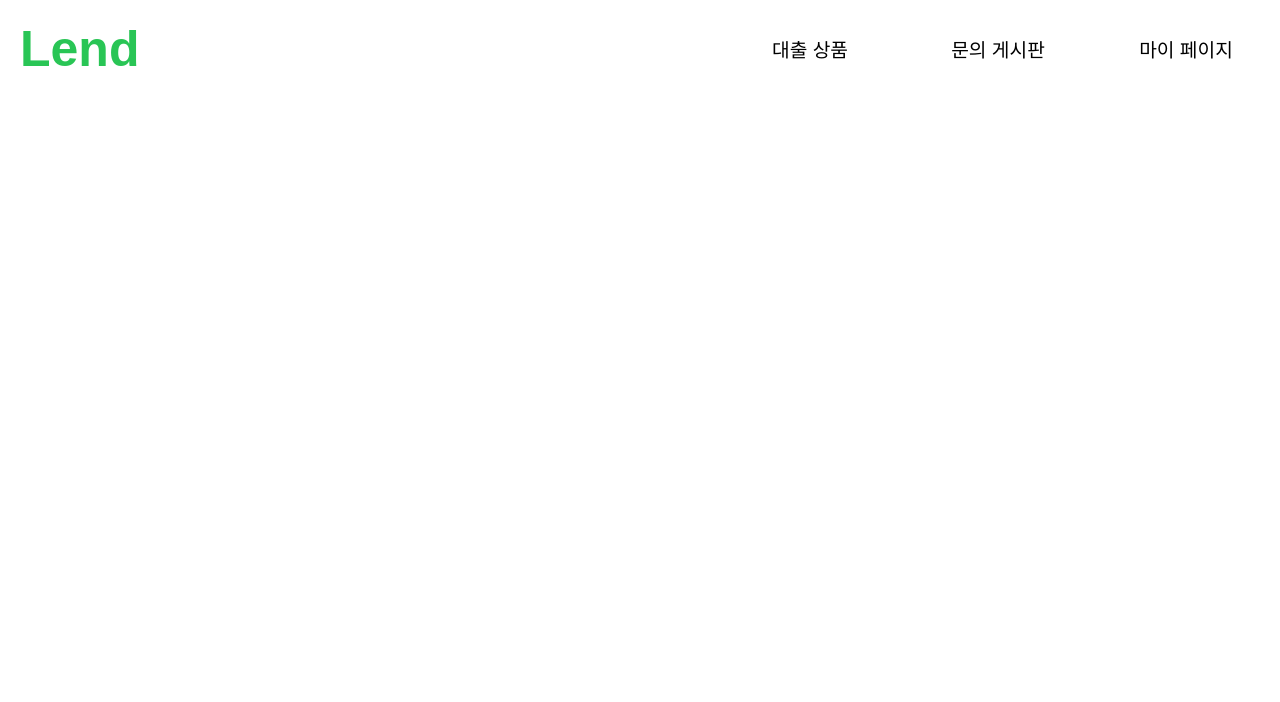
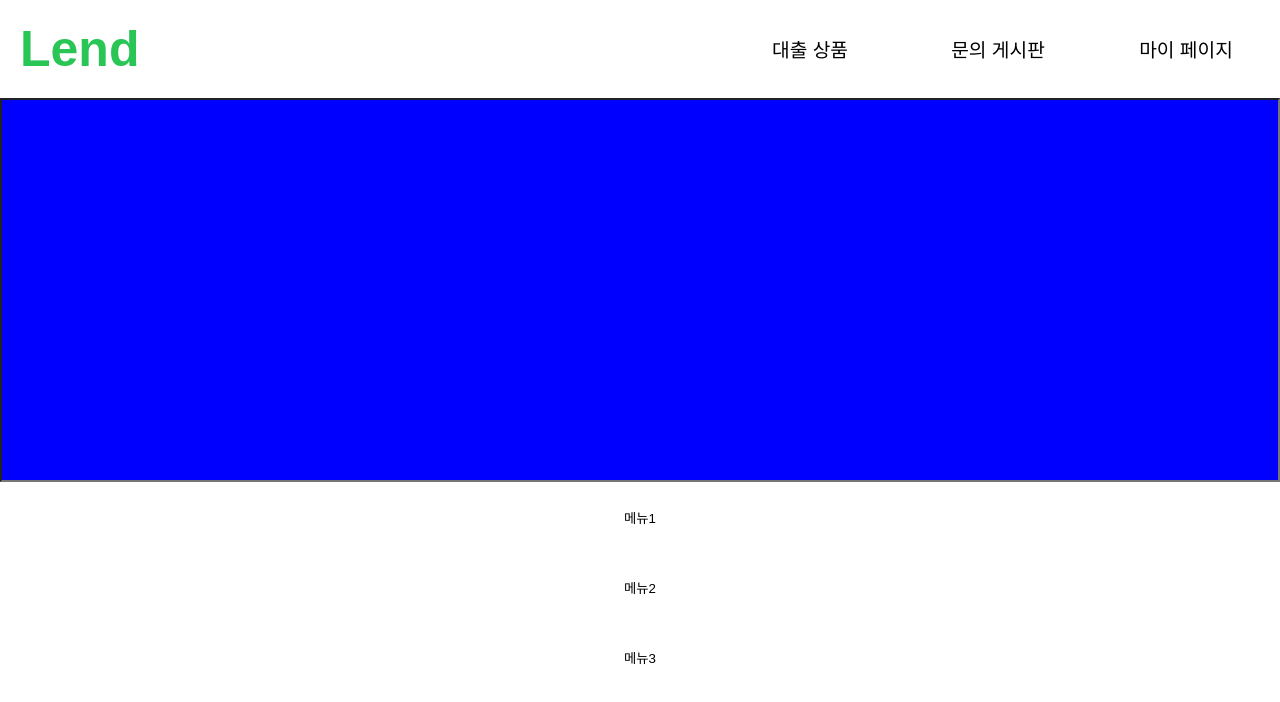
Before and after one commit to kkimkiju/lend, a React (Create React App) app in the folder lend_front/: page /lend/support in a window 1280 px wide. Shown: the top 702 px of the page. Built offline with nearby package versions, Linux system fonts and the light colour scheme; a web font is replaced by a local one.

Commit message:
고객지원 페이지 추가

```diff
--- a/lend_front/src/App.js
+++ b/lend_front/src/App.js
@@ -11,7 +11,7 @@ import Header from "./components/Header";
 import Footer from "./components/Footer";
 import GlobalStyle from "./font/GlobalStyle";
 import Login from "./pages/Login";
-
+import Support from "./pages/supportpage/support";
 function App() {
   return (
     <>
@@ -23,6 +23,7 @@ function App() {
           <Route path="/" element={<Navigate to="/lend" />} />
           <Route path="/lend" element={<Mainpage />} />
           <Route path="/lend/login" element={<Login />} />
+          <Route path="/lend/support" element={<Support/>}/>
         </Routes>
       </Router>
     </>
--- /dev/null
+++ b/lend_front/src/pages/supportpage/dropdowncomponent.js
@@ -0,0 +1,29 @@
+import React from "react";
+
+export default function DropdownComponent ({ number }){
+  return (
+    <>
+      {number === "menu1" && (
+        <ul>
+          <li>메뉴1</li>
+          <li>메뉴2</li>
+          <li>메뉴3</li>
+        </ul>
+      )}
+      {number === "menu2" && (
+        <ul>
+          <li>메뉴4</li>
+          <li>메뉴5</li>
+          <li>메뉴6</li>
+        </ul>
+      )}
+      {number === "menu3" && (
+        <ul>
+          <li>메뉴7</li>
+          <li>메뉴8</li>
+          <li>메뉴9</li>
+        </ul>
+      )}
+    </>
+  );
+};
--- /dev/null
+++ b/lend_front/src/pages/supportpage/support.js
@@ -0,0 +1,69 @@
+import { useState } from "react";
+import styled from "styled-components";
+import DropdownComponent from "./dropdowncomponent";
+
+export default function Support() {
+  const [dropDown, setDropDown] = useState(null);
+  const DropDownHandler = (number) => () => {
+    setDropDown(dropDown === number ? null : number);
+  };
+
+  return (
+    <Body>
+      <Container>
+        <SearchBox>
+          <SearchInput />
+        </SearchBox>
+        <Box>
+          <DropDonwButton onClick={DropDownHandler("menu1")}>
+            메뉴1
+          </DropDonwButton>
+          <DropDonwButton onClick={DropDownHandler("menu2")}>
+            메뉴2
+          </DropDonwButton>
+          <DropDonwButton onClick={DropDownHandler("menu3")}>
+            메뉴3
+          </DropDonwButton>
+          {dropDown && <DropdownComponent number={dropDown} />}
+        </Box>
+      </Container>
+    </Body>
+  );
+}
+
+const Body = styled.div`
+  width: auto;
+  height: auto;
+`;
+const Container = styled.div`
+  display: flex;
+  flex-direction: column;
+  justify-content: flex-start;
+  align-items: center;
+  width: 100dvw;
+  height: 100dvh;
+`;
+const SearchBox = styled.div`
+  justify-content: flex-start;
+`;
+const SearchInput = styled.input`
+  width: 100dvw;
+  height: 30dvw;
+  background-color: blue;
+`;
+
+const Box = styled.div`
+  display: flex;
+  flex-direction: column;
+  & > button:hover {
+    background-color: rgb(240, 240, 240);
+  }
+`;
+
+const DropDonwButton = styled.button`
+  border: 0;
+  border-radius: 2vw;
+  background-color: transparent;
+  padding: 2vw; /* 여백 추가 */
+  transition: background-color 0.3s ease; /* 부드러운 호버 효과 */
+`;
```
Also changed, not shown: lend_front/src/pages/supportpage/detaildropdowncomponent.js (added), lend_front/src/pages/supportpage/questionboard.jsx (added), 1 other file (tests, documents, lock files or other folders).
